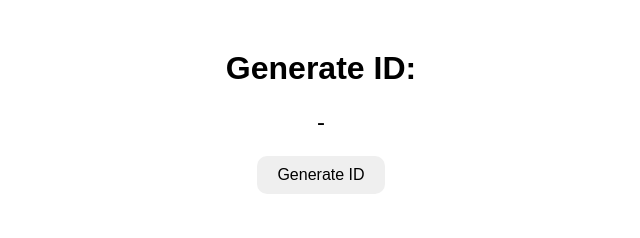
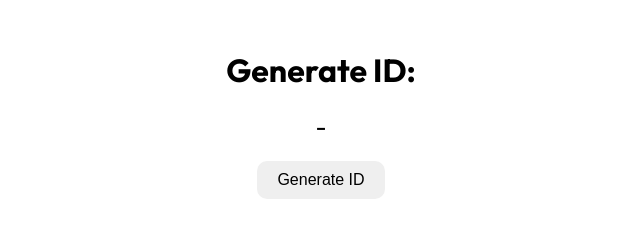
Before and after one commit to meshachvijaya/simple-id-generator, a plain HTML site: page index.html in a window 1280 px wide. Shown: the whole page, without its empty margins (319-959 px from the left). Drawn offline with Linux system fonts and the light colour scheme.

Commit message:
add font

```diff
--- a/index.html
+++ b/index.html
@@ -4,6 +4,9 @@
     <meta charset="UTF-8">
     <title>Unique ID Generator</title>
     <link rel="stylesheet" href="style.css">
+    <link rel="preconnect" href="https://fonts.googleapis.com">
+    <link rel="preconnect" href="https://fonts.gstatic.com" crossorigin>
+    <link href="https://fonts.googleapis.com/css2?family=Noto+Sans:ital,wght@0,100..900;1,100..900&family=Outfit:wght@100..900&display=swap" rel="stylesheet">
 </head>
 
 <body>
--- a/style.css
+++ b/style.css
@@ -1,5 +1,5 @@
 body {
-    font-family: Arial, sans-serif;
+    font-family: "Outfit", sans-serif;
     text-align: center;
     margin-top: 50px;
 }
```
